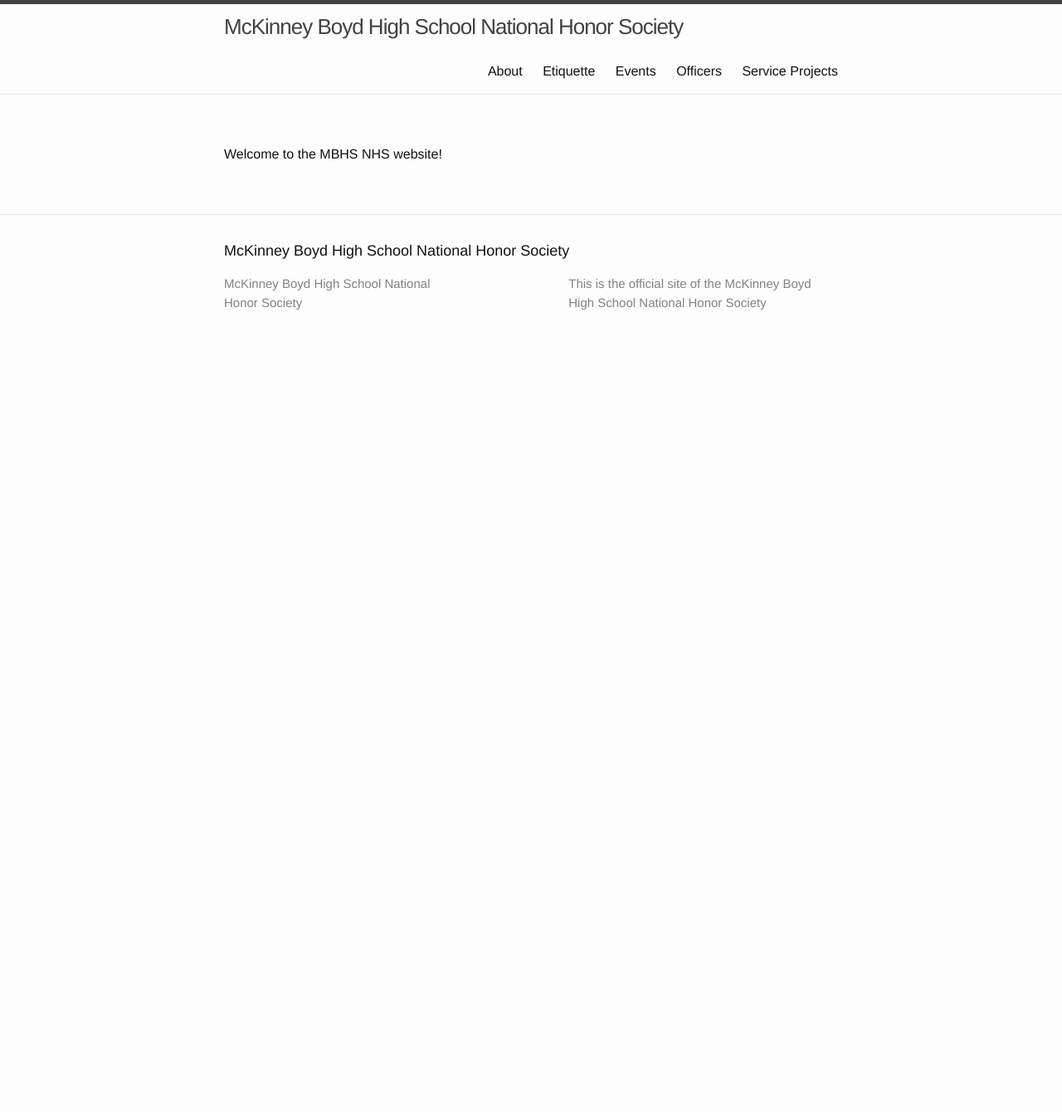
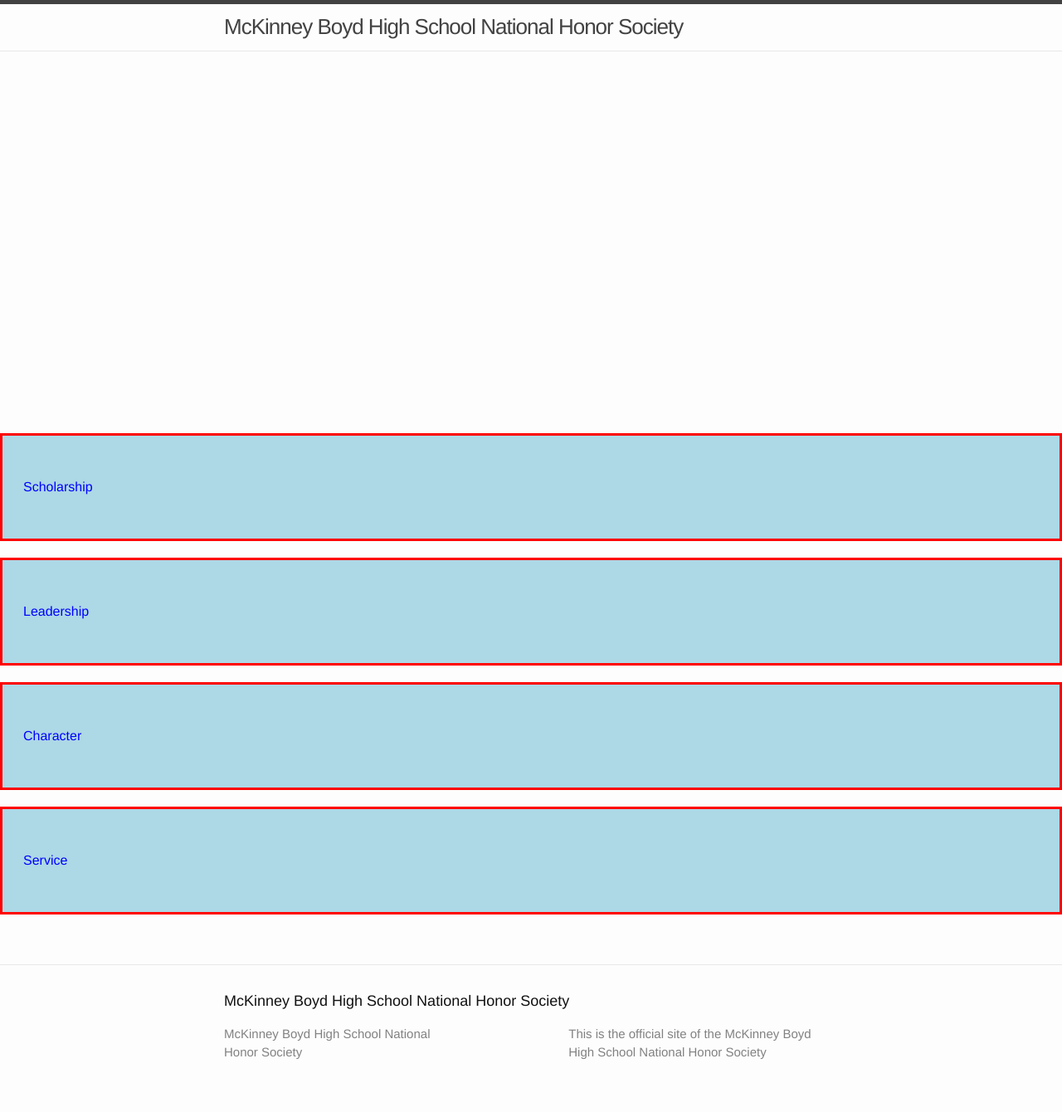
Before and after one commit to mbhs-nhs/mbhs-nhs.github.io, a Jekyll site: the page built from index.html, in a window 1280 px wide. Shown: the whole page at 83% size. Built offline with Jekyll 4.4.1, drawn with Linux system fonts in a browser that asks for light colours; nearby versions of some CDN libraries; before the commit the page ends 900 px from its top, so only the background shows below that.

Commit message:
Add the sass

```diff
--- a/_includes/header.html
+++ b/_includes/header.html
@@ -5,6 +5,20 @@
     {% assign page_paths = site.header_pages | default: default_paths %}
     <a class="site-title" href="{{ "/" | relative_url }}">{{ site.title | escape }}</a>
 
+
+
+<script src="https://ajax.googleapis.com/ajax/libs/jquery/1.11.0/jquery.min.js"></script>
+<script src="https://cdnjs.cloudflare.com/ajax/libs/parallax.js/1.5.0/parallax.min.js"></script>
+
+<div class="parallax-window" data-parallax="scroll" data-image-src="https://images.unsplash.com/photo-1469398718052-b9d13df0d7c9?auto=format&fit=crop&w=751&q=60&ixid=dW5zcGxhc2guY29tOzs7Ozs%3D">
+
+</div>
+
+<div class="parallax-window" data-parallax="scroll" data-image-src="https://images.unsplash.com/photo-1459183885421-5cc683b8dbba?auto=format&fit=crop&w=750&q=60&ixid=dW5zcGxhc2guY29tOzs7Ozs%3D">
+
+</div>
+
+<!--
     {% if page_paths %}
       <nav class="site-nav">
         <input type="checkbox" id="nav-trigger" class="nav-trigger" />
@@ -28,5 +42,8 @@
         </div>
       </nav>
     {% endif %}
+-->
+
+
   </div>
 </header>
--- a/_layouts/default.html
+++ b/_layouts/default.html
@@ -8,9 +8,11 @@
     {% include header.html %}
 
     <main class="page-content" aria-label="Content">
+        {{ content }}
+    <!--
       <div class="wrapper">
-        {{ content }}
       </div>
+    -->
     </main>
 
     {% include footer.html %}
--- /dev/null
+++ b/_sass/asteroid.scss
@@ -0,0 +1,4 @@
+@import
+  "asteroid/header",
+  "asteroid/mainpage"
+;
--- /dev/null
+++ b/_sass/asteroid/_header.scss
@@ -0,0 +1,3 @@
+.main-title {
+    color: red;
+}
--- /dev/null
+++ b/_sass/asteroid/_mainpage.scss
@@ -0,0 +1,11 @@
+.pillar {
+    border: solid red;
+    background-color: lightblue;
+    color: blue;
+    padding: 50px 25px;
+    margin-bottom: 20px;
+}
+
+.info-slide {
+    padding: 200px 0;
+}
--- a/assets/main.scss
+++ b/assets/main.scss
@@ -3,3 +3,4 @@
 ---
 
 @import "minima";
+@import "asteroid";
--- a/etiquette.md
+++ /dev/null
@@ -1,4 +0,0 @@
----
-layout: page
-title: Etiquette
----
--- /dev/null
+++ b/index.html
@@ -0,0 +1,34 @@
+---
+# You don't need to edit this file, it's empty on purpose.
+# Edit theme's home layout instead if you wanna make some changes
+# See: https://jekyllrb.com/docs/themes/#overriding-theme-defaults
+layout: page
+---
+
+<script src="https://ajax.googleapis.com/ajax/libs/jquery/1.11.0/jquery.min.js"></script>
+
+<script src="https://cdnjs.cloudflare.com/ajax/libs/parallax.js/1.5.0/parallax.min.js"></script>
+
+<div class="parallax-window" data-parallax="scroll" data-image-src="https://images.unsplash.com/photo-1469398718052-b9d13df0d7c9?auto=format&fit=crop&w=751&q=60&ixid=dW5zcGxhc2guY29tOzs7Ozs%3D">
+    <div class="info-slide">
+    </div>
+</div>
+
+<div class="pillar">
+    Scholarship
+</div>
+
+<div class="pillar">
+    Leadership
+</div>
+
+<div class="pillar">
+    Character
+</div>
+
+<div class="pillar">
+    Service
+</div>
+
+
+</div>
--- a/index.md
+++ /dev/null
@@ -1,8 +0,0 @@
----
-# You don't need to edit this file, it's empty on purpose.
-# Edit theme's home layout instead if you wanna make some changes
-# See: https://jekyllrb.com/docs/themes/#overriding-theme-defaults
-layout: page
----
-
-Welcome to the MBHS NHS website!
```
Also changed, not shown: about.md (+6 -0 lines), members.md (added, +12 -0 lines), 1 other file.
